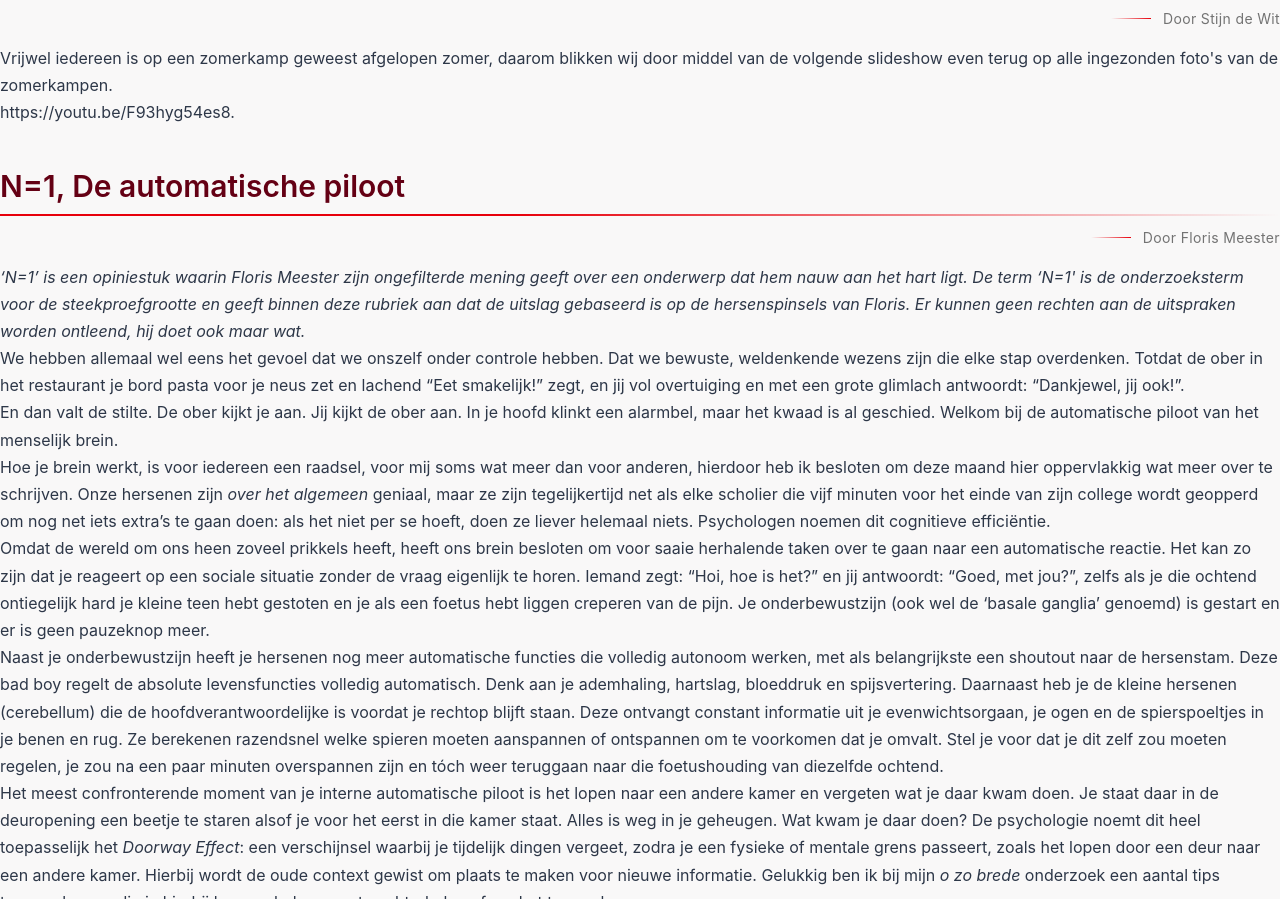
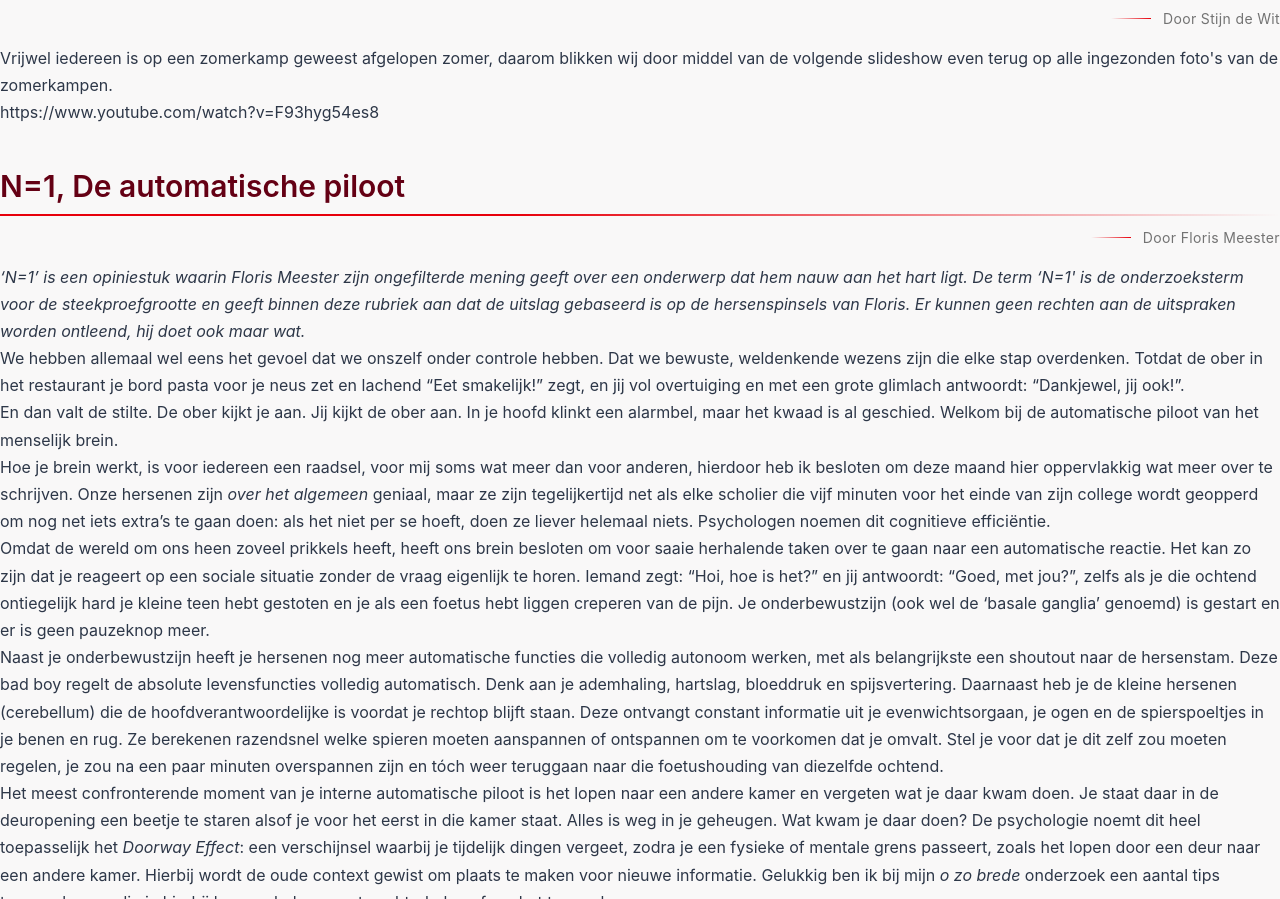
Before and after one commit to UFO-stam/UFO-Update, an Eleventy site: page src/pages/posts/nieuwsbrief-september-2026.md in a window 1280 px wide. Shown: the part 8864-9763 px from the top of the page. Built offline with nearby package versions, Linux system fonts and the light colour scheme; Eleventy itself is replaced by a stand-in of ours; files that its build step writes are made by us from their sources; a web font is replaced by a local one; what eleventy-plugin-embed-everything would draw is missing.

Commit message:
Update Posts “nieuwsbrief-september-2026”

```diff
--- a/src/pages/posts/nieuwsbrief-september-2026.md
+++ b/src/pages/posts/nieuwsbrief-september-2026.md
@@ -54,7 +54,7 @@ Op maandag zijn de U.F.O.’s als uitje naar Dinopark & Landgoed Tenaxx gegaan.
 
 Vrijwel iedereen is op een zomerkamp geweest afgelopen zomer, daarom blikken wij door middel van de volgende slideshow even terug op alle ingezonden foto's van de zomerkampen.
 
-<https://youtu.be/F93hyg54es8>.
+https://www.youtube.com/watch?v=F93hyg54es8
 
 ## N=1, De automatische piloot
 
```
